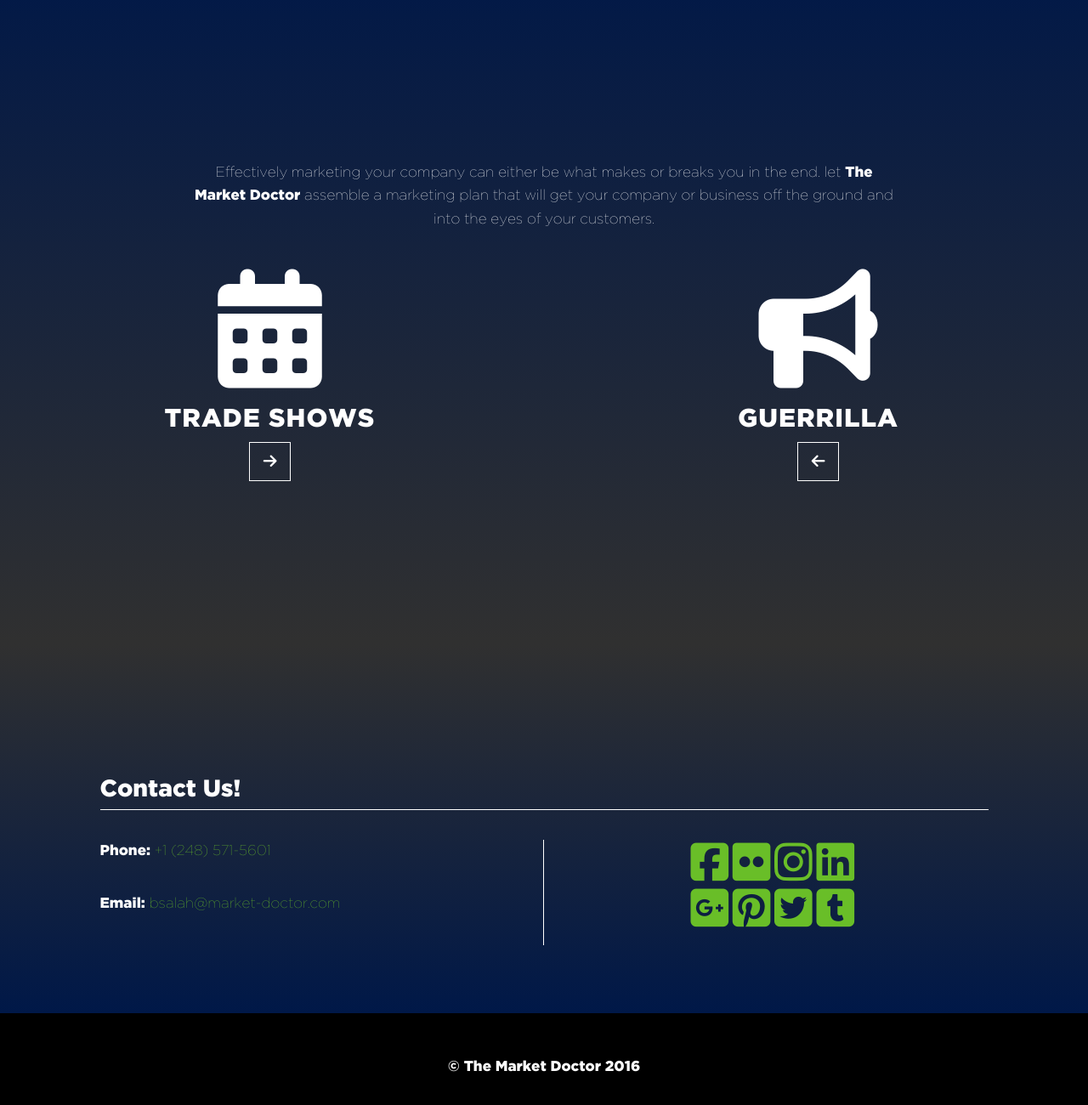
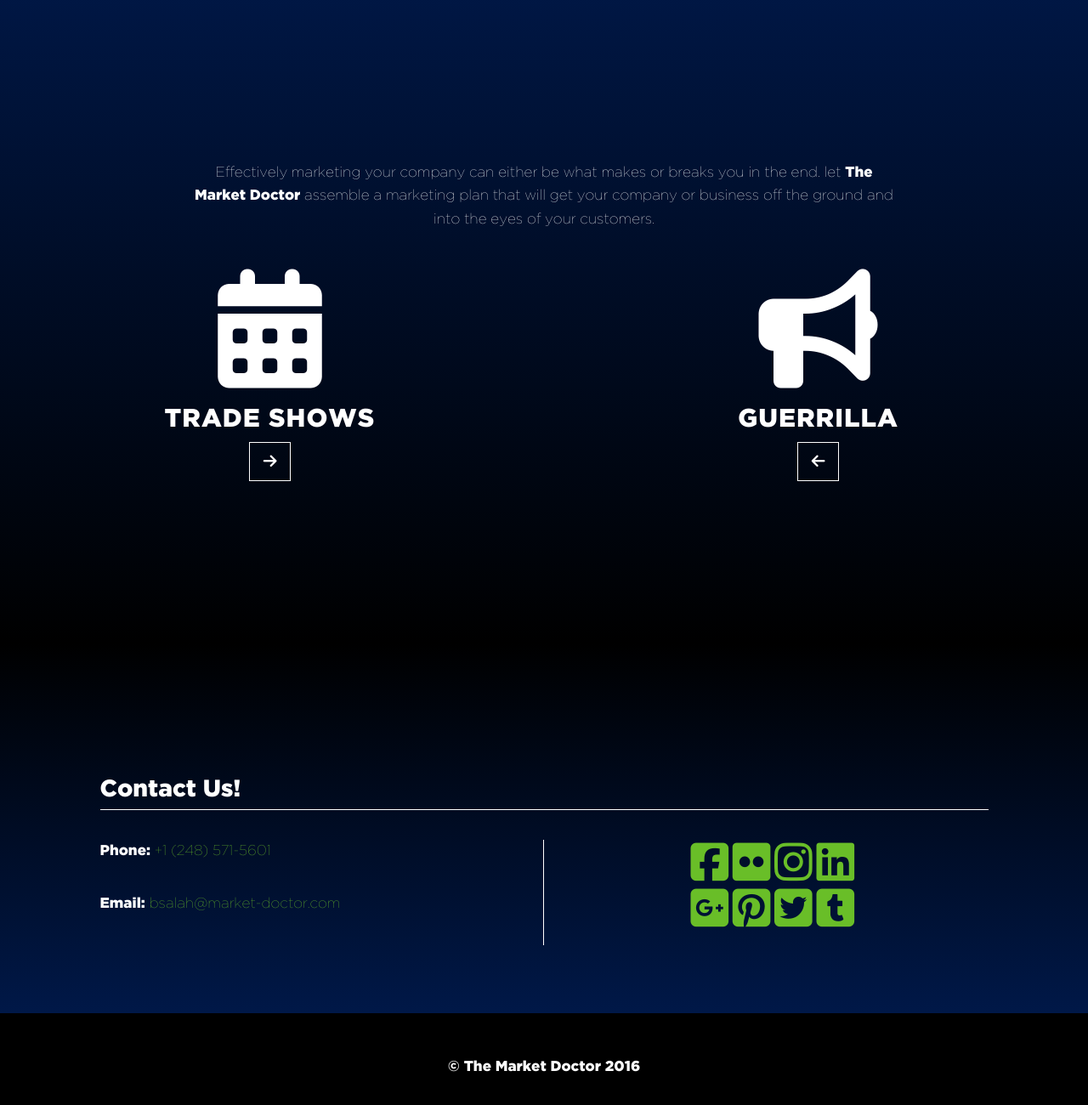
Before and after one commit to MitchMo/market-doctor, a plain HTML site: page index.html in a window 1280 px wide. Shown: the part 3698-4998 px from the top of the page at 85% size. Drawn offline with Linux system fonts and the light colour scheme.

Commit message:
Let's hope this fixed things

```diff
--- a/css/style.css
+++ b/css/style.css
@@ -229,18 +229,18 @@ section#advertisement {
 
 section#marketing {
     background: #001848; /* For browsers that do not support gradients */
-    background: -webkit-linear-gradient(#001848, #303030); /* For Safari 5.1 to 6.0 */
-    background: -o-linear-gradient(#001848, #303030); /* For Opera 11.1 to 12.0 */
-    background: -moz-linear-gradient(#001848, #303030); /* For Firefox 3.6 to 15 */
-    background: linear-gradient(#001848, #303030); /* Standard syntax */
+    background: -webkit-linear-gradient(#001848, #000); /* For Safari 5.1 to 6.0 */
+    background: -o-linear-gradient(#001848, #000); /* For Opera 11.1 to 12.0 */
+    background: -moz-linear-gradient(#001848, #000); /* For Firefox 3.6 to 15 */
+    background: linear-gradient(#001848, #000); /* Standard syntax */
 }
 
 section#contact {
-    background: #303030; /* For browsers that do not support gradients */
-    background: -webkit-linear-gradient(#303030, #001848); /* For Safari 5.1 to 6.0 */
-    background: -o-linear-gradient(#303030, #001848); /* For Opera 11.1 to 12.0 */
-    background: -moz-linear-gradient(#303030, #001848); /* For Firefox 3.6 to 15 */
-    background: linear-gradient(#303030, #001848); /* Standard syntax */
+    background: #000; /* For browsers that do not support gradients */
+    background: -webkit-linear-gradient(#000, #001848); /* For Safari 5.1 to 6.0 */
+    background: -o-linear-gradient(#000, #001848); /* For Opera 11.1 to 12.0 */
+    background: -moz-linear-gradient(#000, #001848); /* For Firefox 3.6 to 15 */
+    background: linear-gradient(#000, #001848); /* Standard syntax */
 }
 
 #contact-title {
```
